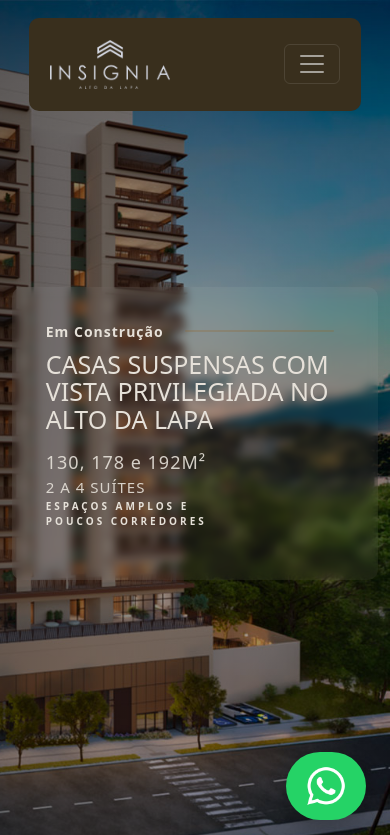
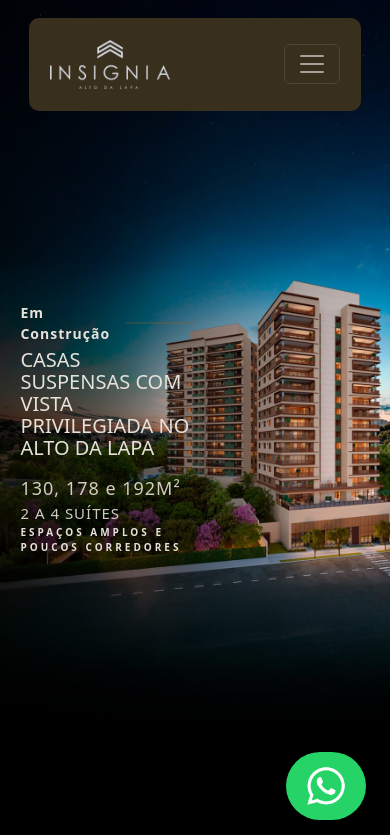
Before and after one commit to giulicrupi/insignia-TD, a Next.js app: page / in a window 390 px wide. Shown: the top 835 px of the page. Built offline with nearby package versions, Linux system fonts and the light colour scheme.

Commit message:
ajustes realizados

```diff
--- a/app/components/Banner/Styled.module.scss
+++ b/app/components/Banner/Styled.module.scss
@@ -23,6 +23,7 @@
   position: relative;
   @media(max-width: 980px){
     height: 100vh;
+     display: none;
      background-size: cover!important;
     background-position: right!important;
   }
@@ -42,7 +43,50 @@
     position: relative;
   }
 }
+.bannerMob {
+  height: 120vh;
+  padding-top: 6%;
+  background-size: cover !important;
+  background-position: center !important;
+  display: flex;
+  align-items: center;
+  position: relative;
+  display: none!important;
+  @media(max-width: 980px){
+    height: 100vh;
+     display: flex!important;
+     background-size: cover!important;
+    background-position: right!important;
+  }
+  &:before{
+    content: '';
+    position: absolute;
+    left: 0;
+    top: 0;
+    width: 100%;
+    height: 100%;
+        background: linear-gradient(90deg, #00000040, #00000000);
+        @media(max-width: 980px){
+           background: linear-gradient(90deg, #00000090, #00000000);
+        }
+  }
+  .container{
+    position: relative;
+    .contentForm{
+      backdrop-filter: blur(0px);
+      background: #ffffff00;
+      border-radius: 10px;
+      padding: 1vh;
+    }
+    .textBlock{
+      width: 50%;
 
+     .title{
+      font-size: 20px!important;
+     }
+    }
+  }
+}
 .textBlock {
   color: $white;
   max-width: 100%;
--- a/app/components/Banner/index.tsx
+++ b/app/components/Banner/index.tsx
@@ -46,6 +46,46 @@
         </div>
       </div>
     </section>
+    <section
+      className={Styled.bannerMob}
+      style={{ backgroundImage: `url(/images/banner/bannerMob.jpg)` }}
+      id="home"
+    >
+      <div className={`container ${Styled.container}`}>
+        <div className="row align-items-center">
+
+          {/* COLUNA ESQUERDA - TEXTO */}
+          <div className="col-lg-6 col-md-7 col-12">
+            <div className={Styled.contentForm}>
+                <div className={Styled.textBlock}>
+                <div className={Styled.mude}>
+                  <p>Em Construção</p>
+                  <hr />
+                </div>
+
+                <p className={Styled.title}>
+                  CASAS SUSPENSAS COM VISTA PRIVILEGIADA NO ALTO DA LAPA
+                </p>
+
+                <div className={Styled.subtitle}>
+                  <p className={Styled.metragem}>130, 178 e 192M²</p>
+                  <p className={Styled.comando}>2 A 4 SUÍTES</p>
+                  <p className={Styled.subComando}>ESPAÇOS AMPLOS E <br />  POUCOS CORREDORES</p>
+                </div>
+              </div>
+              <div className={Styled.formBanner}>
+                <LeadForm />
+              </div>
+            </div>
+          </div>
+
+          {/* COLUNA DIREITA - FORM */}
+          <div className="col-lg-4 col-md-5 col-12 d-flex justify-content-md-end justify-content-center">
+
+          </div>
+        </div>
+      </div>
+    </section>
     <div className={Styled.formMobile}>
       <LeadForm />
     </div>
--- a/app/components/GalleryTabs/Styled.module.scss
+++ b/app/components/GalleryTabs/Styled.module.scss
@@ -28,6 +28,7 @@
 /* ---------------------- */
 /* TABS */
 /* ---------------------- */
+
 
 .conjuntoTabs {
   display: flex;
@@ -255,7 +256,7 @@
 
     img {
       width: auto !important;
-      height: 70vh !important;
+      height: 30vh !important;
       object-fit: contain !important;
       object-position: center !important;
     }
--- a/app/components/GalleryTabs/index.tsx
+++ b/app/components/GalleryTabs/index.tsx
@@ -83,7 +83,7 @@
     apartamentos: [
        {
         src: "/images/galerias/aptos/Captura_de_tela__2025-01-08__3.jpg",
-        caption: "Perspectiva ilustrada do Living ampliado com dois terraços do apartamento de 192m²",
+        caption: "Perspectiva ilustrada do Living ampliado do apartamento de 192m²",
       },
       {
         src: "/images/galerias/aptos/Captura_de_tela__2025-01-08__2.jpg",
--- a/app/components/Localizacao/Styled.module.scss
+++ b/app/components/Localizacao/Styled.module.scss
@@ -8,8 +8,8 @@
     background-size: cover!important;
     padding: 3vh;
      @media(max-width: 980px){
-        padding: 3vh;
-        height: 45vh;
+        padding: 0vh;
+        height: 28vh;
      }
 
     .container{
@@ -22,7 +22,7 @@
             color: white;
             font-weight: 300;
              @media(max-width: 980px){
-                font-size: 30px;
+                font-size: 20px;
              }
         }
         .botao{
--- a/app/components/Tour/Styled.module.scss
+++ b/app/components/Tour/Styled.module.scss
@@ -32,6 +32,10 @@
         width: 40%!important;
         height: auto;
         top: -10%;
+        @media(max-width: 980px){
+            width: 30%!important;
+
+        }
     }
     .align{
         display: flex;
```
Also changed, not shown: public/images/banner/bannermob.jpg (added).
